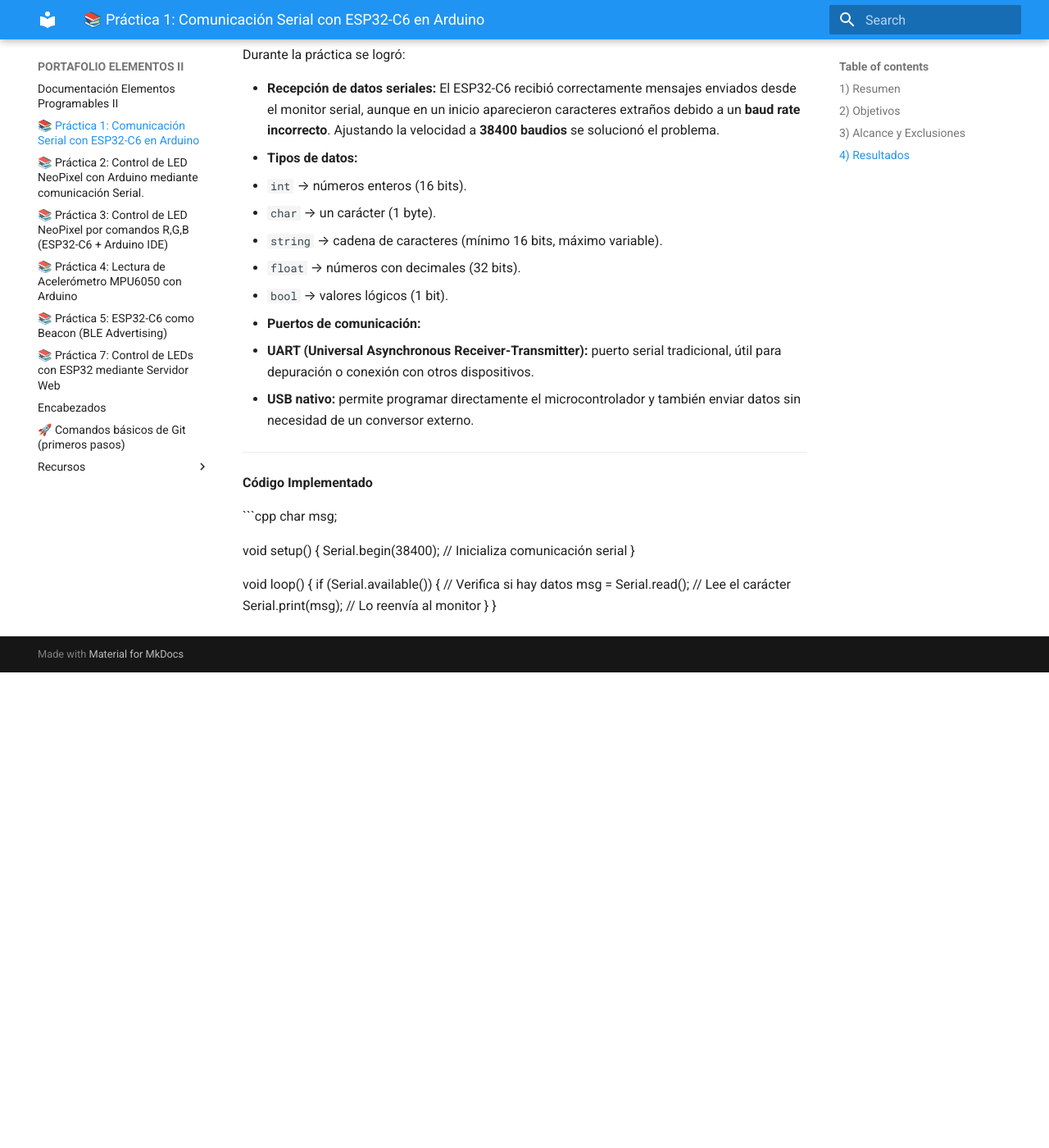
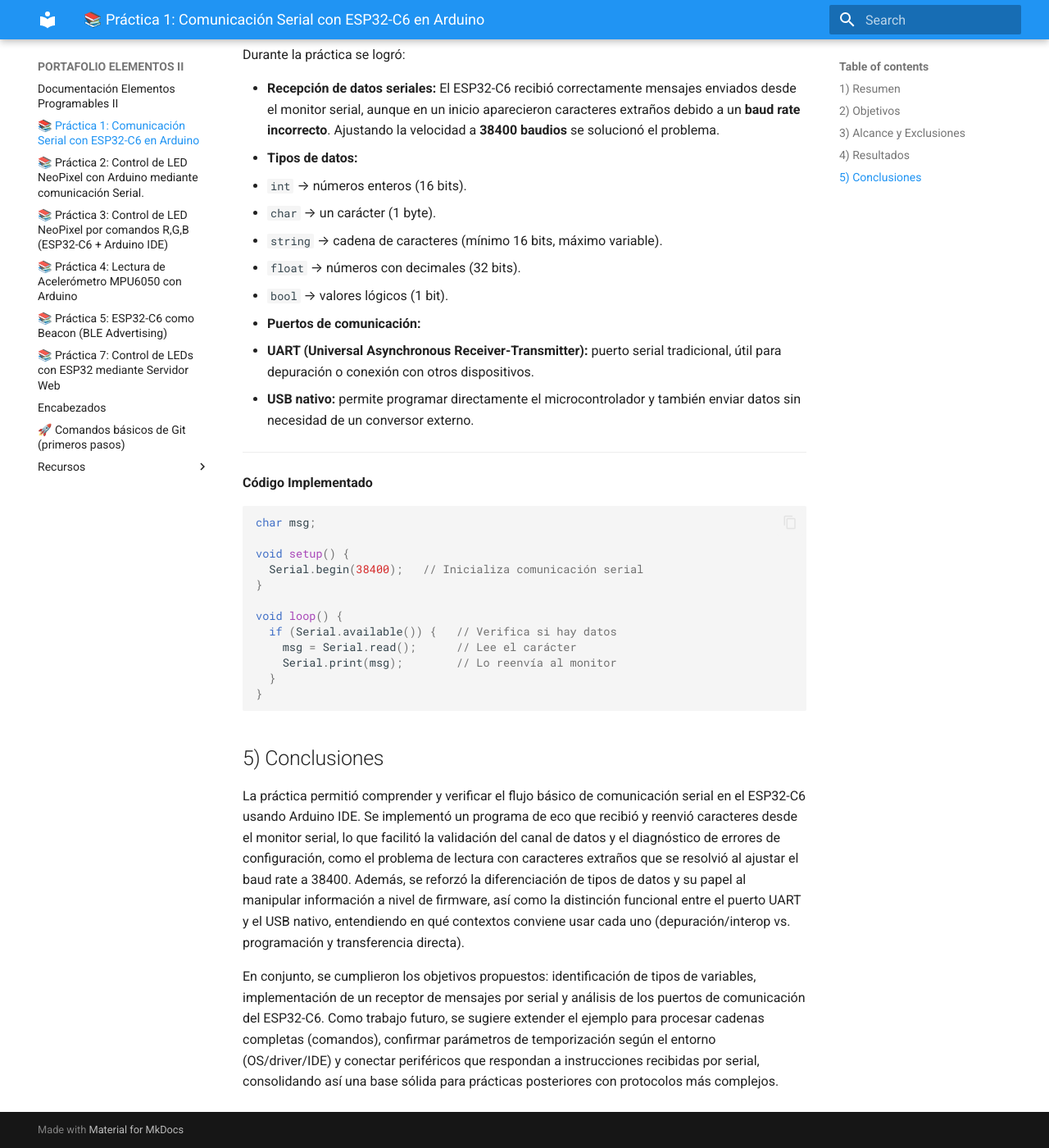
Before and after one commit to Karennadg/PORTAFOLIO-ROBOTICA, an MkDocs documentation site: the page built from docs/PRÁCTICA 1.md, in a window 1280 px wide and 1400 px high, scrolled down 1413 px. Shown: the whole window at 82% size. Built offline with MkDocs 1.6.1 and Material for MkDocs 9.7.7, drawn with Linux system fonts in a browser that asks for light colours; before the commit the page ends 2233 px from its top, so only the background shows below that.

Commit message:
Update PRÁCTICA 1.md

````diff
--- a/docs/PRÁCTICA 1.md
+++ b/docs/PRÁCTICA 1.md
@@ -72,3 +72,8 @@ void loop() {
     Serial.print(msg);        // Lo reenvía al monitor
   }
 }
+```
+## 5) Conclusiones
+La práctica permitió comprender y verificar el flujo básico de comunicación serial en el ESP32-C6 usando Arduino IDE. Se implementó un programa de eco que recibió y reenvió caracteres desde el monitor serial, lo que facilitó la validación del canal de datos y el diagnóstico de errores de configuración, como el problema de lectura con caracteres extraños que se resolvió al ajustar el baud rate a 38400. Además, se reforzó la diferenciación de tipos de datos y su papel al manipular información a nivel de firmware, así como la distinción funcional entre el puerto UART y el USB nativo, entendiendo en qué contextos conviene usar cada uno (depuración/interop vs. programación y transferencia directa).
+
+En conjunto, se cumplieron los objetivos propuestos: identificación de tipos de variables, implementación de un receptor de mensajes por serial y análisis de los puertos de comunicación del ESP32-C6. Como trabajo futuro, se sugiere extender el ejemplo para procesar cadenas completas (comandos), confirmar parámetros de temporización según el entorno (OS/driver/IDE) y conectar periféricos que respondan a instrucciones recibidas por serial, consolidando así una base sólida para prácticas posteriores con protocolos más complejos.
````
